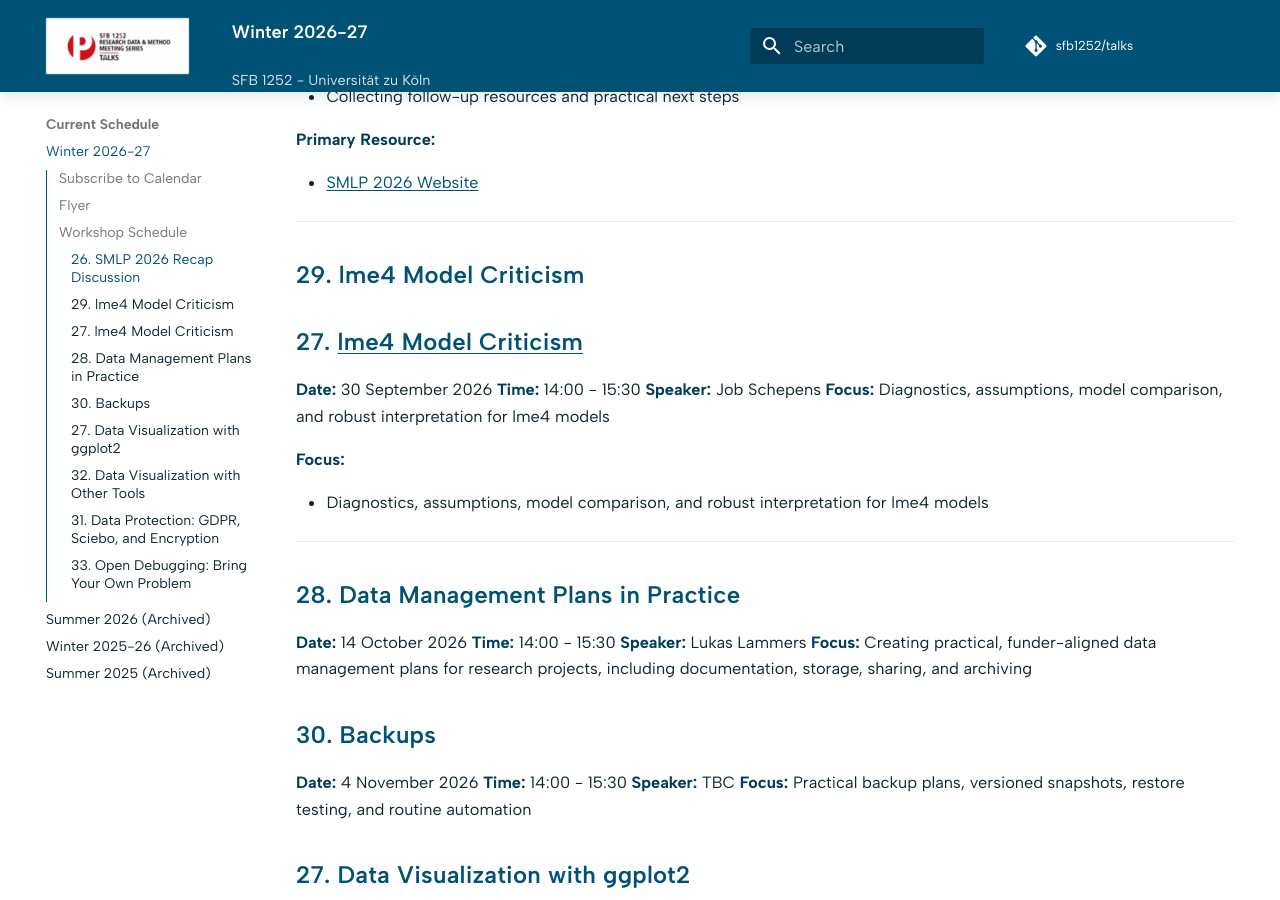
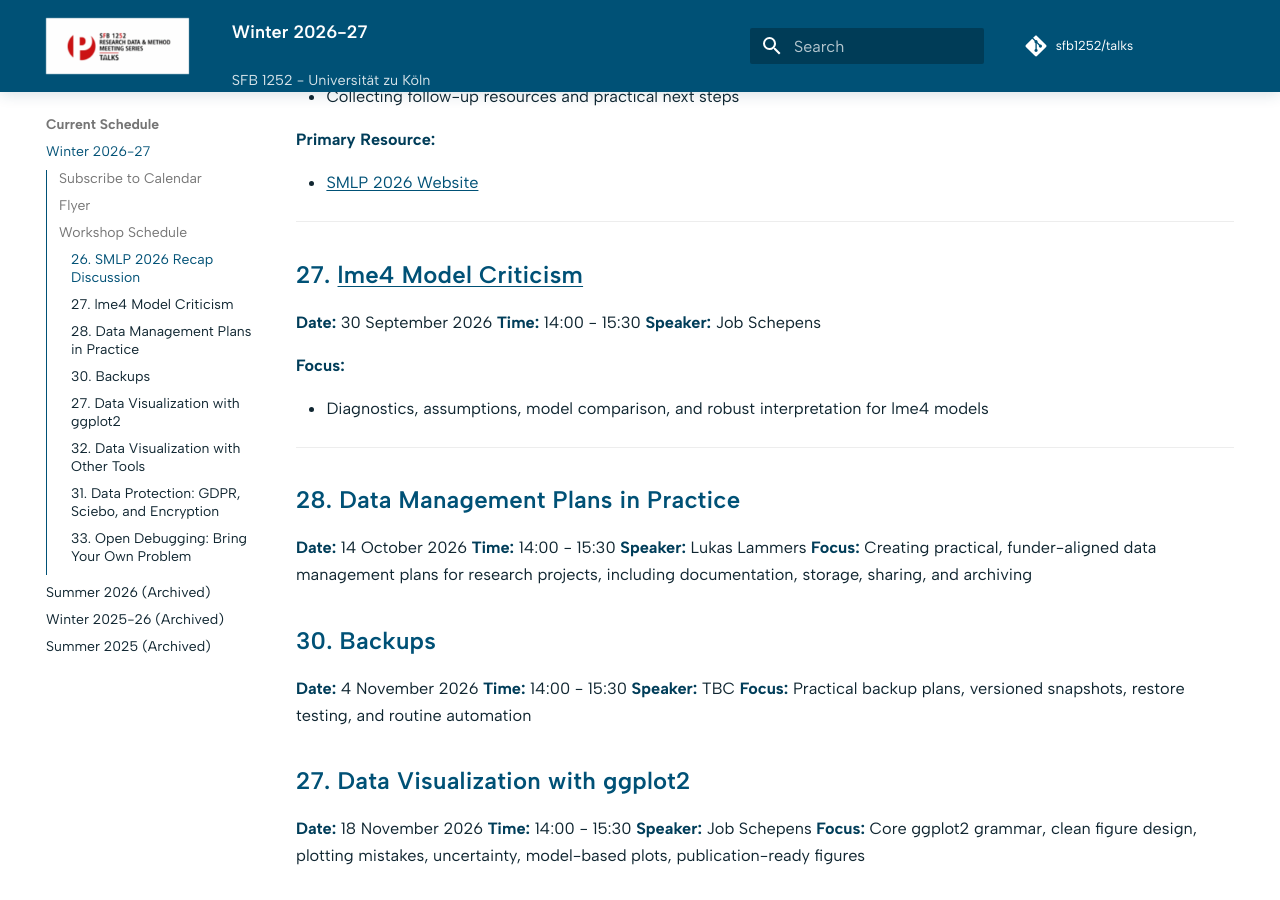
Before and after one commit to SFB1252/talks, an MkDocs documentation site: the page built from docs/agenda/winter-2026-27-schedule.md, in a window 1280 px wide and 900 px high, scrolled down 1577 px. Built offline with MkDocs 1.6.1 and Material for MkDocs 9.7.7, drawn with Linux system fonts in a browser that asks for light colours; comment, search, counter and statistics services are not loaded.

Commit message:
fbdfbndf

```diff
--- a/docs/agenda/winter-2026-27-schedule.md
+++ b/docs/agenda/winter-2026-27-schedule.md
@@ -39,13 +39,11 @@ Add the current schedule to your calendar:
 
 ---
 
-### 29. lme4 Model Criticism
 ### 27. [lme4 Model Criticism](../workshops/27-lme4-model-criticism/index.md)
 
 **Date:** 30 September 2026
 **Time:** 14:00 - 15:30
 **Speaker:** Job Schepens
-**Focus:** Diagnostics, assumptions, model comparison, and robust interpretation for lme4 models
 
 **Focus:**
 
```
Also changed, not shown: 1 other file.
